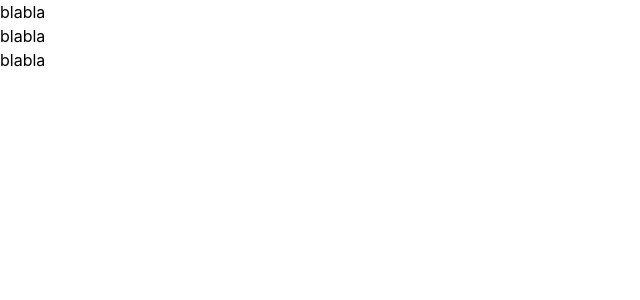
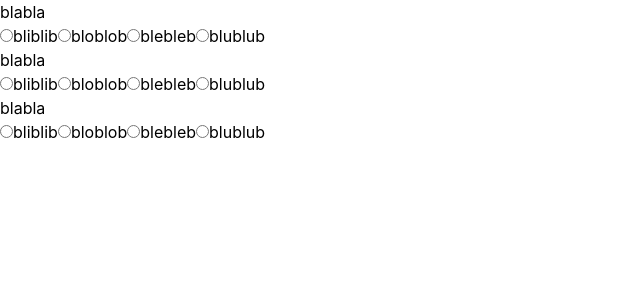
Before and after one commit to manusdextra/answersheet, a React (Create React App) app: page / in a window 1280 px wide. Shown: the top 300 px of the page, without its empty margins (0-640 px from the left). Built offline with nearby package versions, Linux system fonts and the light colour scheme.

Commit message:
add skeleton questionfield component

```diff
--- a/src/App.tsx
+++ b/src/App.tsx
@@ -1,9 +1,8 @@
 import { Form } from "./components/Form";
 import type { Exam } from "./declarations";
-
 import "./App.css";
 // import * as mockexam from "./assets/mockexam.json";
-//
+
 const mockexam: Exam = [
   {
     id: 0,
--- a/src/components/Form.tsx
+++ b/src/components/Form.tsx
@@ -1,13 +1,12 @@
-import type { FormProps } from "../declarations";
+import type { Question, FormProps } from "../declarations";
+import { QuestionField } from "./QuestionField";
 
 export const Form = (props: FormProps) => {
   return (
     <>
-      <ul className={props.className}>
-        {props.data.map(({ id, question }) => (
-          <li key={id}>{question}</li>
-        ))}
-      </ul>
+      {props.data.map((question: Question) => (
+        <QuestionField {...question} />
+      ))}
     </>
   );
 };
--- /dev/null
+++ b/src/components/QuestionField.tsx
@@ -0,0 +1,31 @@
+import type { Question } from "../declarations";
+
+export const QuestionField = ({
+  question,
+  id,
+  rightanswer,
+  wronganswers,
+}: Question) => {
+  const allAnswers = [...wronganswers, rightanswer];
+  // const options = { rightanswer, ...wronganswers }.map((x) => (
+  //   <>
+  //     <input type="radio" id={x}>
+  //       {x}
+  //     </input>
+  //     <label htmlFor={x}>{x}</label>
+  //   </>
+  // ));
+  const options = allAnswers.map((answer) => (
+    <>
+      <input type="radio" id={answer} />
+      <label htmlFor={answer}>{answer}</label>
+    </>
+  ));
+
+  return (
+    <fieldset>
+      <legend>{question}</legend>
+      {options}
+    </fieldset>
+  );
+};
```
